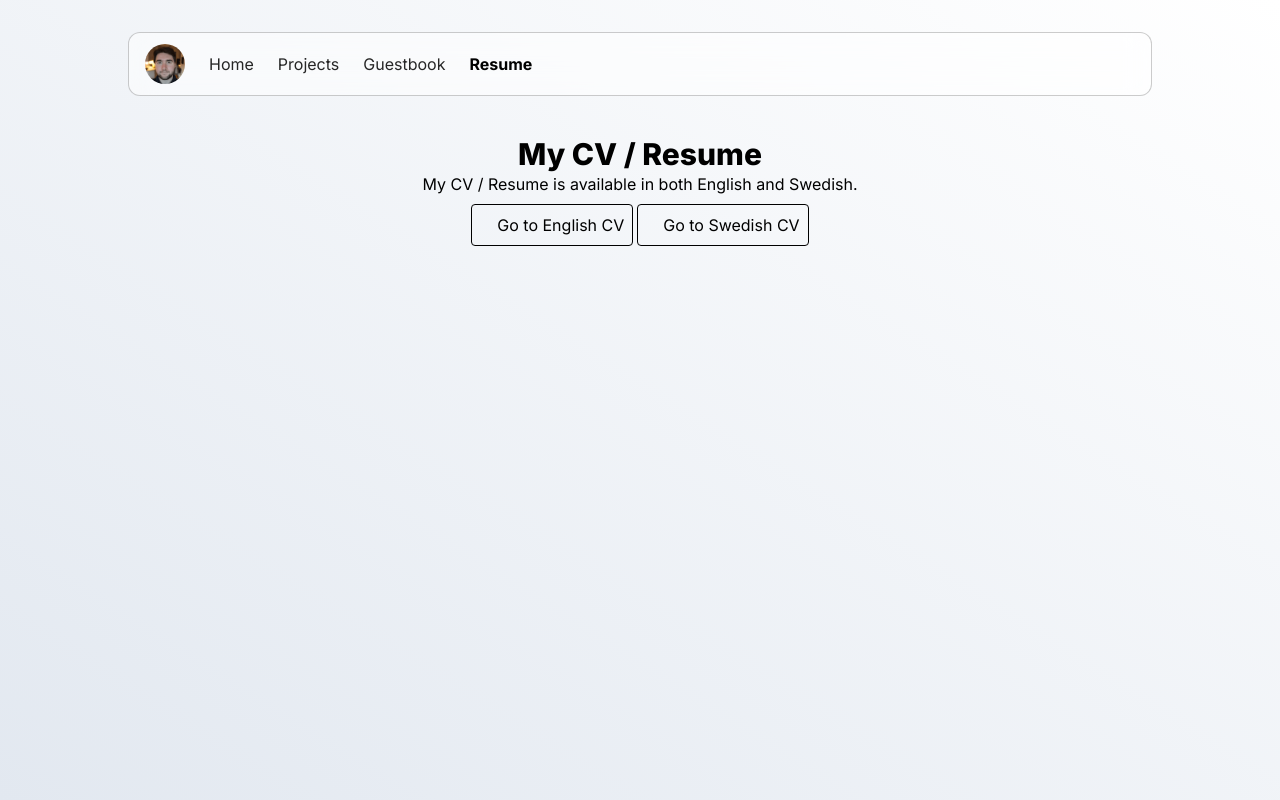
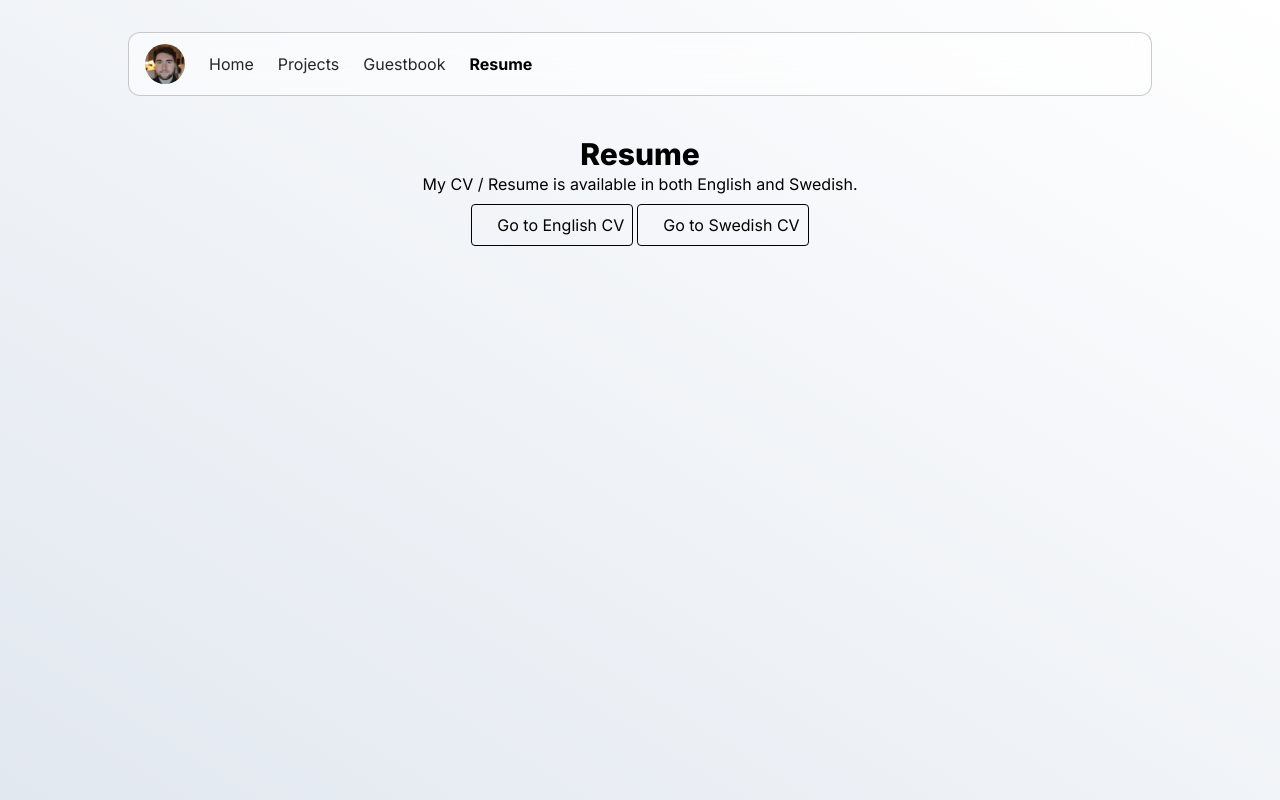
Before and after one commit to leonlarsson/leon-home, a Next.js app: page /resume in a window 1280 px wide. Built offline with nearby package versions, Linux system fonts and the light colour scheme; a web font is replaced by a local one.

Commit message:
change page titles

```diff
--- a/app/(main)/projects/page.tsx
+++ b/app/(main)/projects/page.tsx
@@ -33,7 +33,7 @@ export default ({ searchParams }: { searchParams: Record<string, string> }) => {
   return (
     <div className="m-auto">
       <div className="flex flex-col space-y-3">
-        <div className="text-3xl font-extrabold transition-all max-[450px]:text-2xl">Leon's Projects</div>
+        <div className="text-3xl font-extrabold transition-all max-[450px]:text-2xl">Projects</div>
 
         <Search />
 
--- a/app/(main)/resume/page.tsx
+++ b/app/(main)/resume/page.tsx
@@ -3,7 +3,7 @@ import Link from "next/link";
 export default () => {
   return (
     <div className="m-auto">
-      <div className="text-3xl font-extrabold transition-all max-[450px]:text-2xl">My CV / Resume</div>
+      <div className="text-3xl font-extrabold transition-all max-[450px]:text-2xl">Resume</div>
       <span className="mb-3">My CV / Resume is available in both English and Swedish.</span>
 
       <div className="mt-2 flex flex-wrap justify-center gap-1">
```
